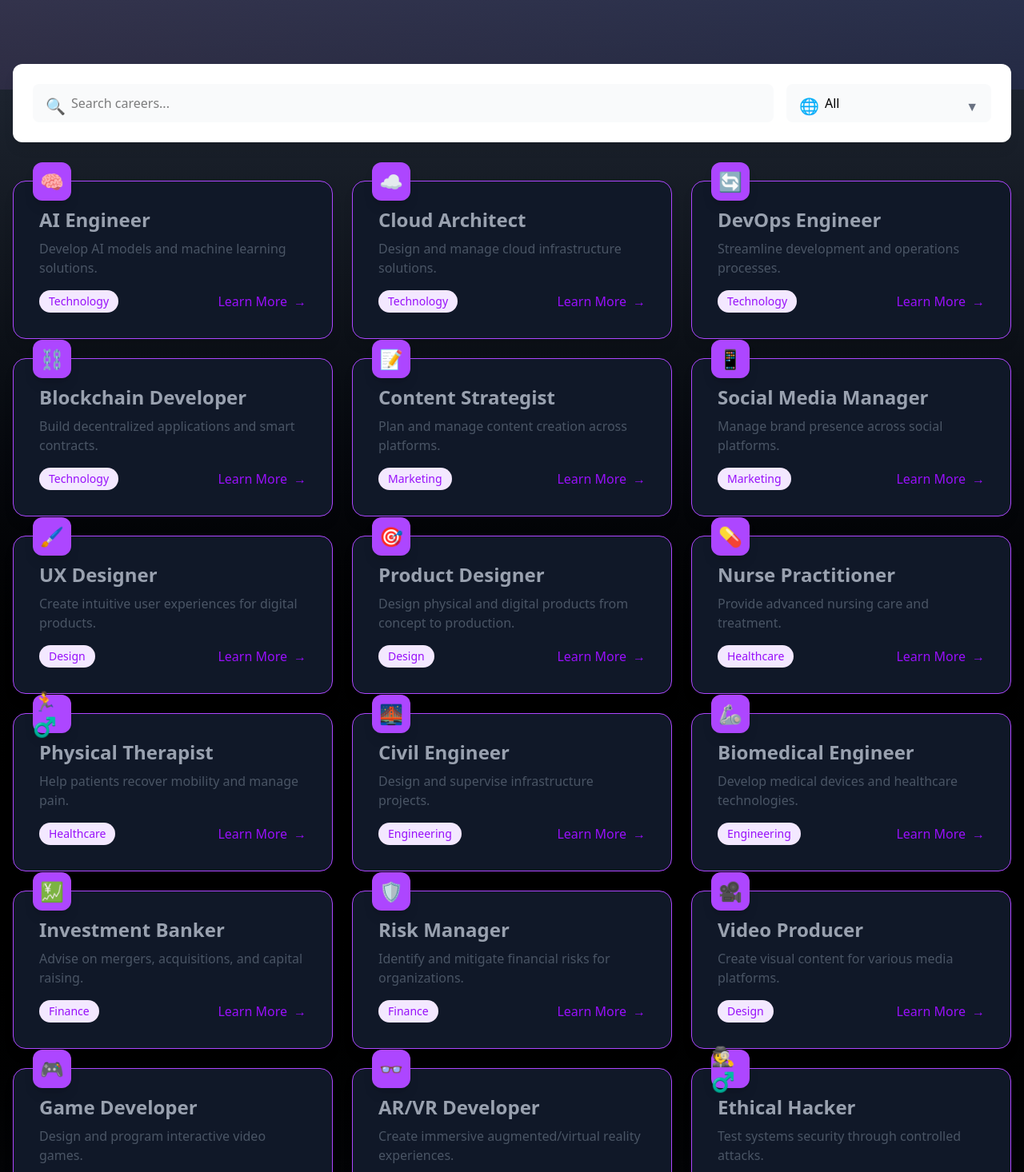
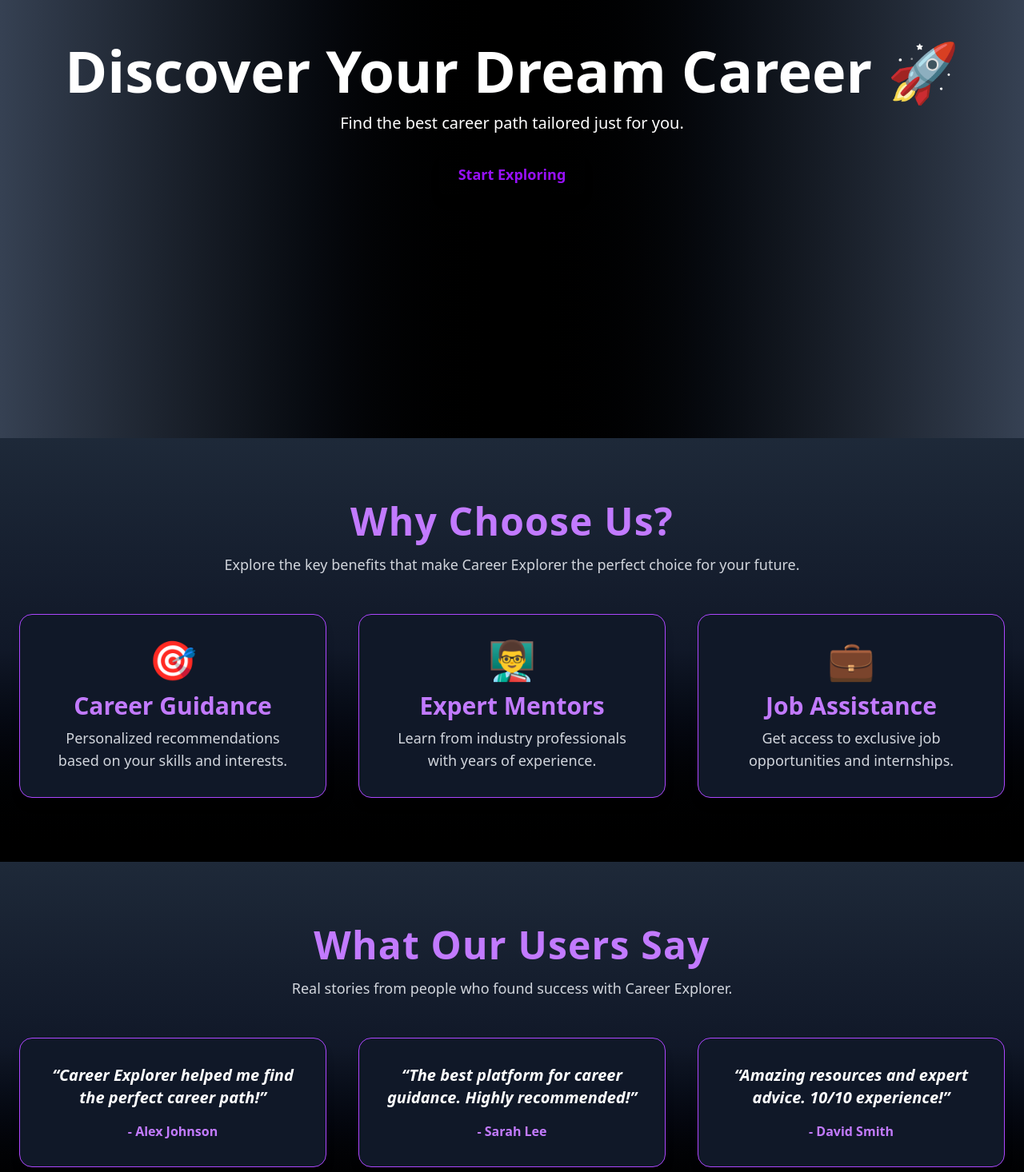
Before and after one commit to shivam6677ojh/CA2Project, a React (Vite) app: page / in a window 1280 px wide. Shown: the part 324-1790 px from the top of the page at 80% size. Built offline with nearby package versions, Linux system fonts and the light colour scheme.

Commit message:
Update Home.jsx

```diff
--- a/src/Pages/Home.jsx
+++ b/src/Pages/Home.jsx
@@ -1,182 +1,136 @@
-import React, { useState } from "react";
+import React, { useState, useEffect } from "react";
+import { Link } from "react-router-dom";
 import Header from "../Component/Header";
+import Loader from "./Loader"; // Ensure correct path
 
-const careers = [
-    // Technology
+const HomePage = () => {
+  const [loading, setLoading] = useState(true);
 
-    { title: "AI Engineer", category: "Technology", description: "Develop AI models and machine learning solutions.", icon: "🧠" },
-    { title: "Cloud Architect", category: "Technology", description: "Design and manage cloud infrastructure solutions.", icon: "☁️" },
-    { title: "DevOps Engineer", category: "Technology", description: "Streamline development and operations processes.", icon: "🔄" },
-    { title: "Blockchain Developer", category: "Technology", description: "Build decentralized applications and smart contracts.", icon: "⛓️" },
+  useEffect(() => {
+    // Simulate loading time (adjust as needed)
+    const timer = setTimeout(() => {
+      setLoading(false);
+    }, 3000); // 2 seconds delay
 
-    // Marketing
-    { title: "Content Strategist", category: "Marketing", description: "Plan and manage content creation across platforms.", icon: "📝" },
-    { title: "Social Media Manager", category: "Marketing", description: "Manage brand presence across social platforms.", icon: "📱" },
-
-    // Design
-    { title: "UX Designer", category: "Design", description: "Create intuitive user experiences for digital products.", icon: "🖌️" },
-    { title: "Product Designer", category: "Design", description: "Design physical and digital products from concept to production.", icon: "🎯" },
-
-    // Healthcare
-    { title: "Nurse Practitioner", category: "Healthcare", description: "Provide advanced nursing care and treatment.", icon: "💊" },
-    { title: "Physical Therapist", category: "Healthcare", description: "Help patients recover mobility and manage pain.", icon: "🏃♂️" },
-
-    // Engineering
-    { title: "Civil Engineer", category: "Engineering", description: "Design and supervise infrastructure projects.", icon: "🌉" },
-    { title: "Biomedical Engineer", category: "Engineering", description: "Develop medical devices and healthcare technologies.", icon: "🦾" },
-
-    // Finance
-    { title: "Investment Banker", category: "Finance", description: "Advise on mergers, acquisitions, and capital raising.", icon: "💹" },
-    { title: "Risk Manager", category: "Finance", description: "Identify and mitigate financial risks for organizations.", icon: "🛡️" },
-
-    // Creative
-    { title: "Video Producer", category: "Design", description: "Create visual content for various media platforms.", icon: "🎥" },
-    { title: "Game Developer", category: "Technology", description: "Design and program interactive video games.", icon: "🎮" },
-
-    // Emerging Fields
-    { title: "AR/VR Developer", category: "Technology", description: "Create immersive augmented/virtual reality experiences.", icon: "👓" },
-    { title: "Ethical Hacker", category: "Technology", description: "Test systems security through controlled attacks.", icon: "🕵️♂️" },
-
-    // Existing entries
-    { title: "Software Engineer", category: "Technology", description: "Develop and maintain software applications.", icon: "💻" },
-    { title: "Data Scientist", category: "Technology", description: "Analyze and interpret complex data to aid decision-making.", icon: "📊" },
-    { title: "Digital Marketer", category: "Marketing", description: "Use online strategies to promote products and services.", icon: "📈" },
-    { title: "Graphic Designer", category: "Design", description: "Create visually appealing designs for branding and media.", icon: "🎨" },
-    { title: "Cybersecurity Analyst", category: "Technology", description: "Protect organizations from cyber threats and attacks.", icon: "🛡️" },
-    { title: "Doctor", category: "Healthcare", description: "Diagnose and treat medical conditions.", icon: "⚕️" },
-    { title: "Psychologist", category: "Healthcare", description: "Help individuals improve their mental well-being.", icon: "🧠" },
-    { title: "Architect", category: "Engineering", description: "Design and oversee the construction of buildings.", icon: "🏗️" },
-    { title: "Mechanical Engineer", category: "Engineering", description: "Develop and test mechanical devices and systems.", icon: "⚙️" },
-    { title: "Financial Analyst", category: "Finance", description: "Guide businesses in making financial decisions.", icon: "💰" }
-];
-
-const categories = ["All", "Technology", "Marketing", "Design", "Healthcare", "Engineering", "Finance"];
-
-const categoryIcons = {
-    All: "🌐",
-    Technology: "💻",
-    Marketing: "📈",
-    Design: "🎨",
-    Healthcare: "⚕️",
-    Engineering: "🏗️",
-    Finance: "💰"
-};
-
-const Explore = () => {
-    const [searchTerm, setSearchTerm] = useState("");
-    const [selectedCategory, setSelectedCategory] = useState("All");
-
-    const filteredCareers = careers.filter(
-        (career) =>
-            (selectedCategory === "All" || career.category === selectedCategory) &&
-            career.title.toLowerCase().includes(searchTerm.toLowerCase())
-    );
+    return () => clearTimeout(timer);
+  }, []);
 
   return (
-        <div className="min-h-screen bg-gradient-to-b from-gray-700 via-black to-gray-700">
+    <div>
+      {loading ? (
+        <Loader />
+      ) : (
+        <div className="bg-gradient-to-r  from-gray-700 via-black to-gray-700 min-h-screen flex flex-col">
           <Header />
 
           {/* Hero Section */}
-            <div className="relative text-center pt-28 pb-20 px-4">
-                <div className="absolute inset-0 bg-gradient-to-r from-purple-400 to-indigo-500 opacity-10"></div>
-                <h1 className="text-5xl md:text-6xl font-bold text-transparent bg-clip-text bg-gradient-to-r from-purple-600 to-indigo-600 mb-6 animate-slide-in">
-                    Discover Your Future
+          <header className="flex flex-col items-center justify-center text-center text-white min-h-screen px-6">
+            <h1 className="text-5xl md:text-7xl font-extrabold opacity-0 animate-fade-in">
+              Discover Your Dream Career 🚀
             </h1>
-                <p className="text-xl text-purple-500 font-bold max-w-2xl mx-auto mb-8">
-                    Explore career paths that match your passion and skills. Find your perfect fit in our curated collection.
+            <p className="mt-4 text-lg md:text-xl">
+              Find the best career path tailored just for you.
             </p>
-            </div>
+            <Link to="/explore">
+              <button className="mt-6 px-6 py-3 text-lg font-semibold from-gray-700 via-black to-gray-700 text-purple-600 rounded-lg shadow-lg transition-transform transform hover:scale-110 hover:bg-purple-700 hover:text-white">
+                Start Exploring
+              </button>
+            </Link>
+          </header>
 
-            {/* Search and Filter Section */}
-            <div className="container mx-auto px-4 mb-12 -mt-8">
-                <div className="bg-white rounded-xl shadow-lg p-6 backdrop-blur-lg border border-white/20">
-                    <div className="flex flex-col md:flex-row gap-4">
-                        <div className="flex-1 relative">
-                            <input
-                                type="text"
-                                placeholder="Search careers..."
-                                value={searchTerm}
-                                onChange={(e) => setSearchTerm(e.target.value)}
-                                className="w-full pl-12 pr-4 py-3 rounded-lg bg-gray-50 border-0 focus:ring-2 focus:ring-purple-500 focus:bg-white transition-all"
-                            />
-                            <span className="absolute left-4 top-3.5 text-gray-500 text-xl">🔍</span>
-                        </div>
+          {/* Features Section */}
+          <section className="bg-gradient-to-b from-gray-800 via-gray-900 to-black py-20">
+            <div className="container mx-auto text-center px-6">
+              <h2 className="text-5xl font-extrabold text-purple-400 tracking-wide">
+                Why Choose Us?
+              </h2>
+              <p className="mt-4 text-lg text-gray-300">
+                Explore the key benefits that make Career Explorer the perfect choice for your future.
+              </p>
 
-                        <div className="relative">
-                            <select
-                                value={selectedCategory}
-                                onChange={(e) => setSelectedCategory(e.target.value)}
-                                className="w-full md:w-64 pl-12 pr-4 py-3 rounded-lg bg-gray-50 border-0 focus:ring-2 focus:ring-purple-500 focus:bg-white appearance-none transition-all"
-                            >
-                                {categories.map((category) => (
-                                    <option key={category} value={category}>
-                                        {category}
-                                    </option>
-                                ))}
-                            </select>
-                            <span className="absolute left-4 top-3.5 text-gray-500 text-xl">
-                                {categoryIcons[selectedCategory]}
-                            </span>
-                            <span className="absolute right-4 top-4 text-gray-500">▼</span>
-                        </div>
-                    </div>
-
-                    {/* Mobile Category Chips */}
-                    <div className="mt-4 flex flex-wrap gap-2 md:hidden">
-                        {categories.map((category) => (
-                            <button
-                                key={category}
-                                onClick={() => setSelectedCategory(category)}
-                                className={`px-4 py-2 rounded-full flex items-center gap-2 ${
-                                    selectedCategory === category
-                                        ? "bg-purple-600 text-white"
-                                        : "bg-gray-100 text-gray-700 hover:bg-gray-200"
-                                }`}
-                            >
-                                <span>{categoryIcons[category]}</span>
-                                {category}
-                            </button>
-                        ))}
-                    </div>
-                </div>
-            </div>
-
-            {/* Career Cards Grid */}
-            <div className="container mx-auto px-4 pb-16">
-                {filteredCareers.length > 0 ? (
-                    <div className="grid md:grid-cols-2 lg:grid-cols-3 gap-6">
-                        {filteredCareers.map((career, index) => (
+              <div className="grid md:grid-cols-3 gap-10 mt-12">
+                {/* Feature Cards */}
+                {[
+                  {
+                    title: "Career Guidance",
+                    description: "Personalized recommendations based on your skills and interests.",
+                    icon: "🎯",
+                  },
+                  {
+                    title: "Expert Mentors",
+                    description: "Learn from industry professionals with years of experience.",
+                    icon: "👨‍🏫",
+                  },
+                  {
+                    title: "Job Assistance",
+                    description: "Get access to exclusive job opportunities and internships.",
+                    icon: "💼",
+                  },
+                ].map((feature, index) => (
                   <div
                     key={index}
                     className="p-8 bg-gray-900 bg-opacity-90 backdrop-blur-lg rounded-2xl shadow-lg border border-purple-500 transition-all hover:scale-105 hover:border-purple-400 hover:shadow-purple-500/50"
                   >
-                                <div className="absolute -top-6 left-6 w-12 h-12 rounded-xl bg-purple-500 flex items-center justify-center text-2xl text-white shadow-lg">
-                                    {career.icon}
-                                </div>
-                                <h3 className="text-2xl font-bold text-gray-400 mb-2">{career.title}</h3>
-                                <p className="text-gray-600 mb-4">{career.description}</p>
-                                <div className="flex items-center justify-between">
-                                    <span className="px-3 py-1 bg-purple-100 text-purple-600 rounded-full text-sm font-medium">
-                                        {career.category}
-                                    </span>
-                                    <button className="text-purple-600 hover:text-purple-700 font-medium flex items-center gap-2">
-                                        Learn More
-                                        <span className="group-hover:translate-x-1 transition-transform">→</span>
-                                    </button>
-                                </div>
+                    <span className="text-5xl">{feature.icon}</span>
+                    <h3 className="mt-4 text-3xl font-bold text-purple-400">
+                      {feature.title}
+                    </h3>
+                    <p className="text-gray-300 mt-2 text-lg">{feature.description}</p>
                   </div>
                 ))}
               </div>
-                ) : (
-                    <div className="text-center py-20">
-                        <div className="text-6xl mb-4">😕</div>
-                        <h3 className="text-2xl text-gray-800 mb-2">No careers found</h3>
-                        <p className="text-gray-600">Try adjusting your search filters</p>
+            </div>
+          </section>
+
+
+          {/* Testimonials Section */}
+          <section className="bg-gradient-to-b from-gray-800 via-gray-900 to-black text-white py-20">
+            <div className="container mx-auto text-center px-6">
+              <h2 className="text-5xl font-extrabold tracking-wide text-purple-400">
+                What Our Users Say
+              </h2>
+              <p className="mt-4 text-lg text-gray-300">
+                Real stories from people who found success with Career Explorer.
+              </p>
+
+              <div className="grid md:grid-cols-2 lg:grid-cols-3 gap-10 mt-12">
+                {/* Testimonial Cards */}
+                {[
+                  {
+                    quote: "Career Explorer helped me find the perfect career path!",
+                    name: "Alex Johnson",
+                  },
+                  {
+                    quote: "The best platform for career guidance. Highly recommended!",
+                    name: "Sarah Lee",
+                  },
+                  {
+                    quote: "Amazing resources and expert advice. 10/10 experience!",
+                    name: "David Smith",
+                  },
+                ].map((testimonial, index) => (
+                  <div
+                    key={index}
+
+                    className="p-8 bg-gray-900 bg-opacity-90 backdrop-blur-lg rounded-2xl shadow-lg border border-purple-500 transition-all hover:scale-105 hover:border-purple-400 hover:shadow-purple-500/50"
+                  >
+                    <p className="italic text-xl font-semibold text-white">
+                      “{testimonial.quote}”
+                    </p>
+                    <h4 className="mt-4 font-bold text-purple-400">- {testimonial.name}</h4>
+                  </div>
+                ))}
+              </div>
+            </div>
+          </section>
+          {/* Footer Section */}
+          <footer className="bg-gray-900 text-gray-300 py-6 text-center">
+            <p>© 2024 Career Explorer. All rights reserved.</p>
+          </footer>
         </div>
       )}
-            </div>
     </div>
   );
 };
 
-export default Explore;
+export default HomePage;
```
Lines whose indentation alone changed are shown as unchanged.
